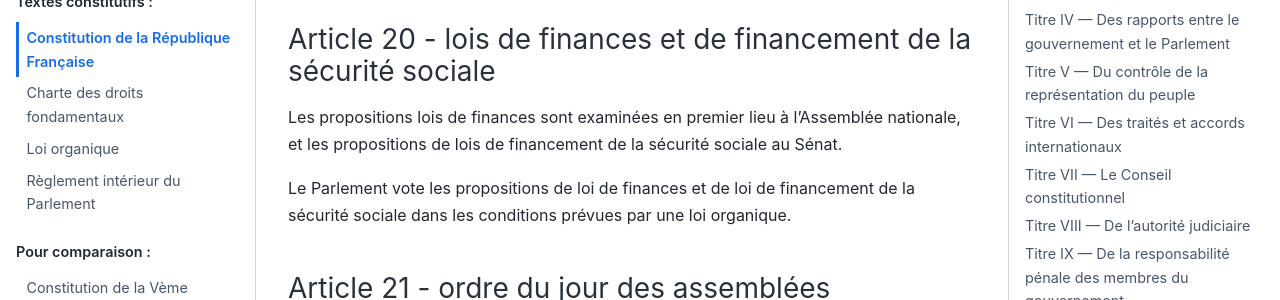
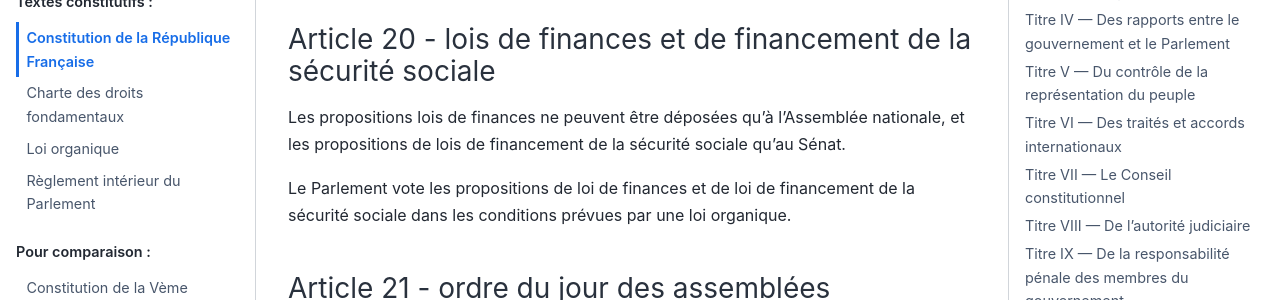
Before and after one commit to Gouvernathor/senna, a Sphinx documentation site: the page built from source/constitution.rst, in a window 1280 px wide and 900 px high, scrolled down 6235 px. Shown: the part 153-453 px from the top of the window. Built offline with Sphinx 7.4.7 and the Sphinx Book theme 1.1.4, drawn with Linux system fonts in a browser that asks for light colours.

Commit message:
clarification concernant les lois de financement

```diff
--- a/source/constitution.rst
+++ b/source/constitution.rst
@@ -170,7 +170,7 @@
 
 .. article:: lois de finances et de financement de la sécurité sociale
 
-Les propositions lois de finances sont examinées en premier lieu à l'Assemblée nationale, et les propositions de lois de financement de la sécurité sociale au Sénat.
+Les propositions lois de finances ne peuvent être déposées qu'à l'Assemblée nationale, et les propositions de lois de financement de la sécurité sociale qu'au Sénat.
 
 Le Parlement vote les propositions de loi de finances et de loi de financement de la sécurité sociale dans les conditions prévues par une loi organique.
 
```
